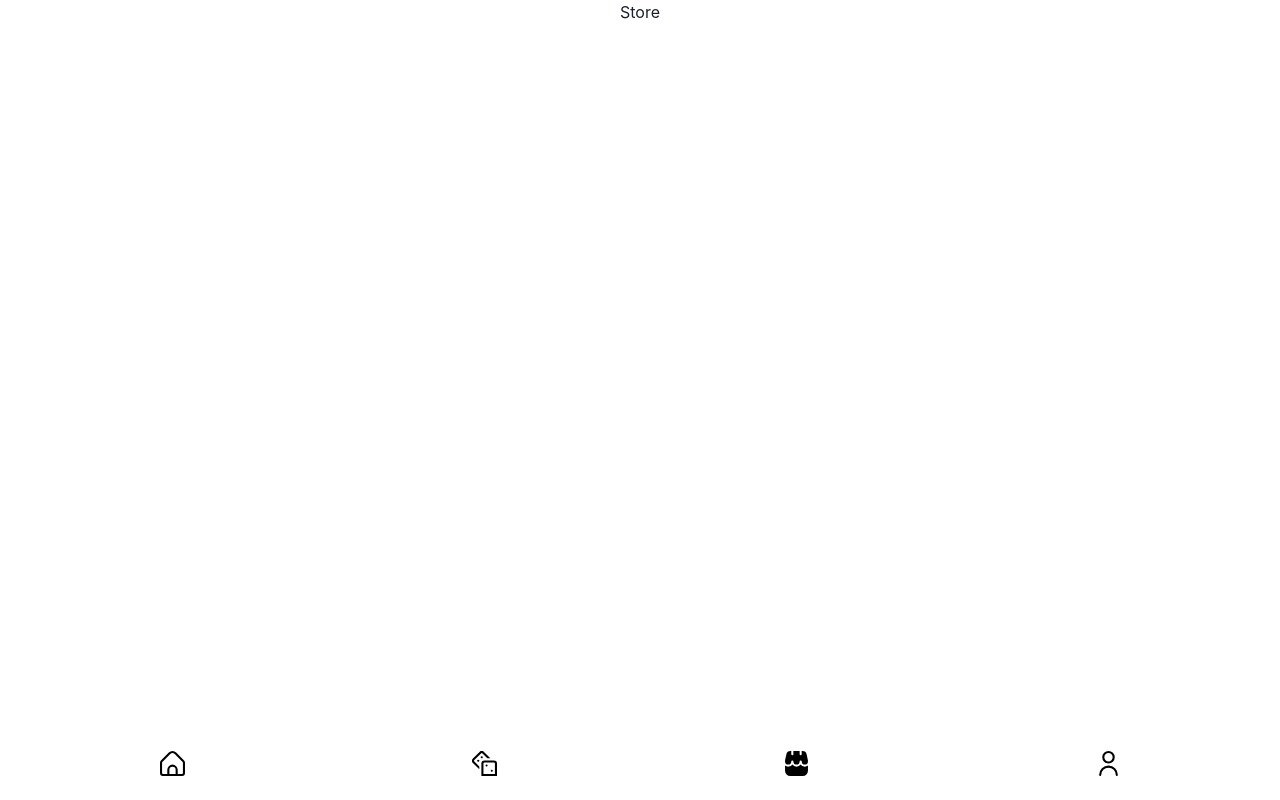
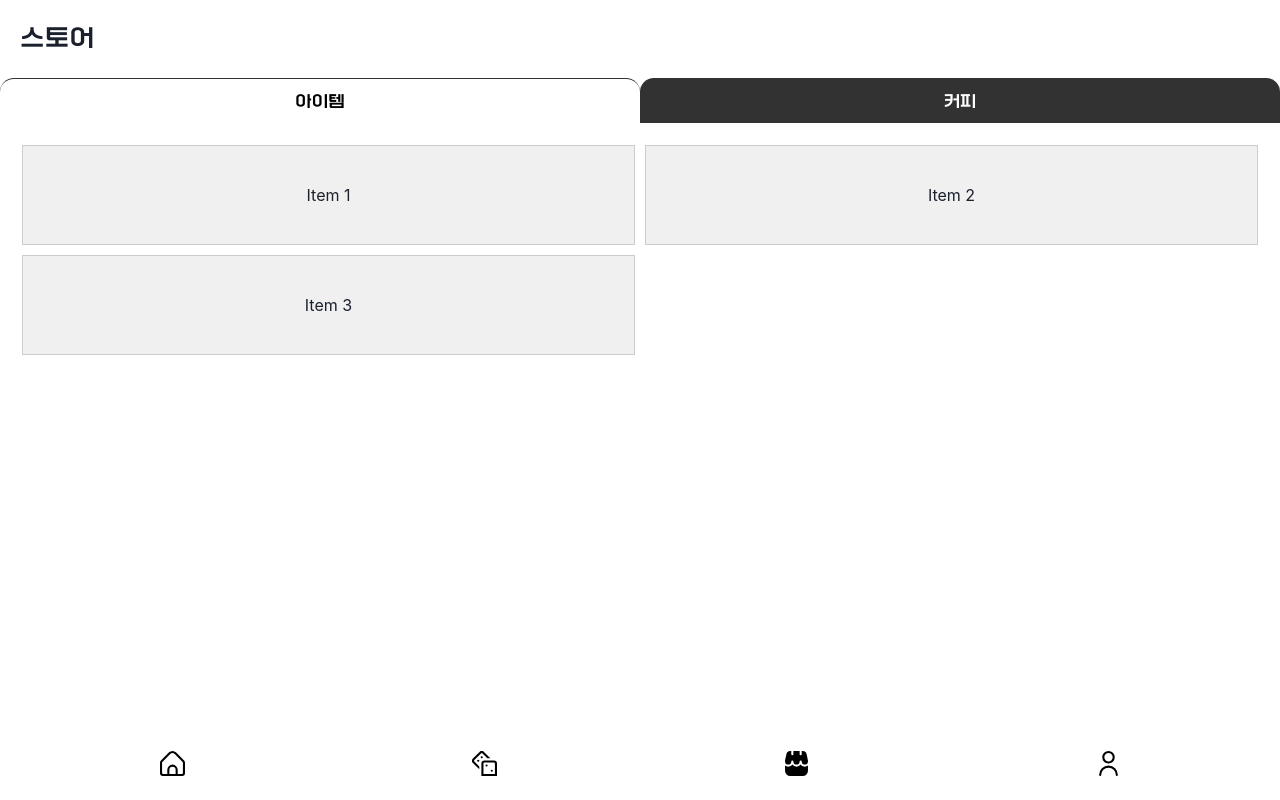
Before and after one commit to flow4camp/flow4-front, a React (Create React App) app: page /store in a window 1280 px wide. Built offline with nearby package versions, Linux system fonts and the light colour scheme.

Commit message:
feat) store grid init

```diff
--- /dev/null
+++ b/src/css/Store.css
@@ -0,0 +1,78 @@
+/* TabbedItemList.css */
+.container{
+  width: 100%;
+  height: 100vh;
+  padding: 30px 0;
+}
+.tab-menu {
+  margin-top: 10px;
+  width: 100%;
+  display: flex;
+}
+
+.active-tab {
+  flex: 1;
+  border-radius: 14px 14px 0 0;
+  background-color: white;
+  color: black;
+  padding: 10px 20px;
+  font-size: 16px;
+  cursor: pointer;
+  border: 1px solid #323232;
+  border-bottom: none;
+  border-right: none;
+  border-left: none;
+  /* box-shadow: 5px -5px 30px rgba(0, 0, 0, 0.2); */
+}
+
+.tab-button{
+  border-radius: 14px 14px 0 0;
+  flex: 1;
+  background-color: #323232;
+  color: white;
+  padding: 10px 20px;
+  border-bottom: none;
+  /* box-shadow: 5px -5px 30px rgba(0, 0, 0, 0.2); */
+}
+
+.contents{
+  width: 100%;
+  display: flex;
+  flex-direction: column;
+  background-color: white;
+  padding: 8px;
+}
+
+.grid-container {
+  display: grid;
+  grid-template-columns: repeat(2, 1fr); /* 10개의 열 생성 (1fr은 동일한 너비를 의미) */
+  grid-template-rows: auto; /* 2개의 행 생성 (높이를 100px로 설정) */
+  gap: 10px; /* 각 아이템 사이의 간격 설정 */
+  padding: 14px; /* 그리드 컨테이너 주변의 간격 설정 */
+}
+
+.grid-item {
+  display: flex;
+  align-items: center;
+  justify-content: center;
+  background-color: #f0f0f0;
+  border: 1px solid #ccc;
+  height: 100px; /* 아이템의 높이를 그리드 행과 동일하게 설정 */
+}
+
+.one-grid-container {
+  display: grid;
+  grid-template-columns: repeat(1, 1fr); /* 10개의 열 생성 (1fr은 동일한 너비를 의미) */
+  grid-template-rows: auto; /* 2개의 행 생성 (높이를 100px로 설정) */
+  gap: 10px; /* 각 아이템 사이의 간격 설정 */
+  padding: 14px; /* 그리드 컨테이너 주변의 간격 설정 */
+}
+
+.one-grid-item {
+  display: flex;
+  align-items: center;
+  justify-content: center;
+  background-color: #f0f0f0;
+  border: 1px solid #ccc;
+  height: 100px; /* 아이템의 높이를 그리드 행과 동일하게 설정 */
+}
--- a/src/pages/Store.tsx
+++ b/src/pages/Store.tsx
@@ -1,12 +1,78 @@
-import NavBar from "../components/NavBar";
+import React, { useState } from 'react';
+import NavBar from '../components/NavBar';
+import { background, useTheme } from "@chakra-ui/react";
+import '../css/Store.css';
 import Layout from '../components/layout';
+import { Center, Image, Text, Box, Spacer, Flex } from '@chakra-ui/react';
 
-function Store() {
+const Store = () => {
+  // 상태(State) 설정
+  const [activeTab, setActiveTab] = useState('tab1'); // 기본적으로 첫 번째 탭이 선택되도록 설정
+  const theme = useTheme();
+
+  // 탭 변경 핸들러 함수
+  const handleTabChange = (tab :string) => {
+    setActiveTab(tab);
+  };
+
+  // 아이템 리스트 데이터 (여기서는 간단하게 배열로 구성)
+  const tab1Items = ['Item 1A', 'Item 1B', 'Item 1C'];
+  const tab2Items = ['Item 2A', 'Item 2B', 'Item 2C'];
+
   return (
     <Layout>
-        <h1>Store</h1>
-    </Layout>
+      <Box
+          w='100%'
+        >
+          <Text
+            w='fit-content'
+            p={3}
+            m={2}
+            fontSize='2xl'
+            style={{ fontFamily: 'Font-Title' }}
+          >스토어</Text>
+        </Box>
+        {/* 탭 메뉴 */}
+        <div className='tab-menu'>
+          <button className={activeTab === 'tab1' ? 'active-tab' : 'tab-button'}onClick={() => handleTabChange('tab1')}><Text style={{ fontFamily: 'Font-Title' }}>아이템</Text></button>
+          <button className={activeTab === 'tab2' ? 'active-tab' : 'tab-button'} onClick={() => handleTabChange('tab2')}><Text style={{ fontFamily: 'Font-Title' }}>커피</Text></button>
+        </div>
+
+        {/* 선택된 탭에 해당하는 아이템 리스트 렌더링 */}
+        {activeTab === 'tab1' && (
+          <div className='contents'>
+            {/* <ul>
+              {tab1Items.map((item, index) => (
+                <li key={index}>{item}</li>
+              ))}
+            </ul> */}
+          {
+            <div className="grid-container">
+              <div className="grid-item">Item 1</div>
+              <div className="grid-item">Item 2</div>
+              <div className="grid-item">Item 3</div>
+            </div>
+          }
+          </div>
+        )}
+
+        {activeTab === 'tab2' && (
+          <div className='contents'>
+            {/* <ul>
+            {tab2Items.map((item, index) => (
+              <li key={index}>{item}</li>
+            ))}
+            </ul> */}
+                    {
+            <div className="one-grid-container">
+              <div className="one-grid-item">Item 1</div>
+              <div className="one-grid-item">Item 2</div>
+            </div>
+          }
+          </div>
+        )}
+      </Layout>
   );
-}
+};
 
 export default Store;
```
